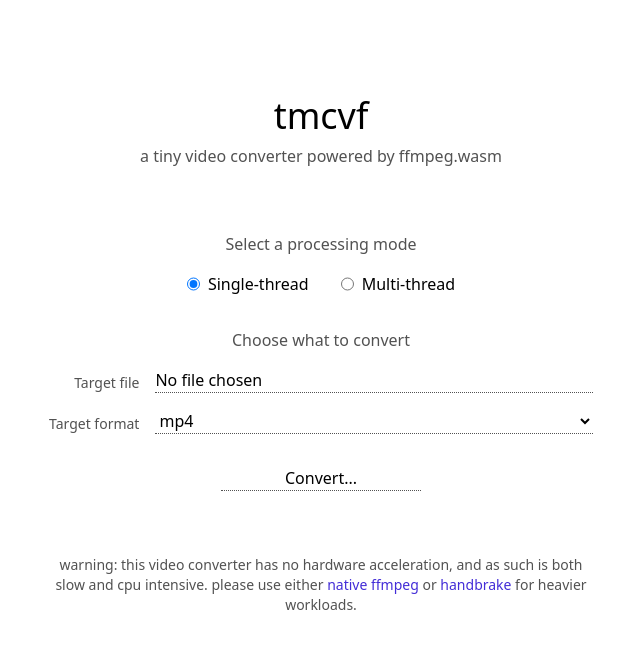
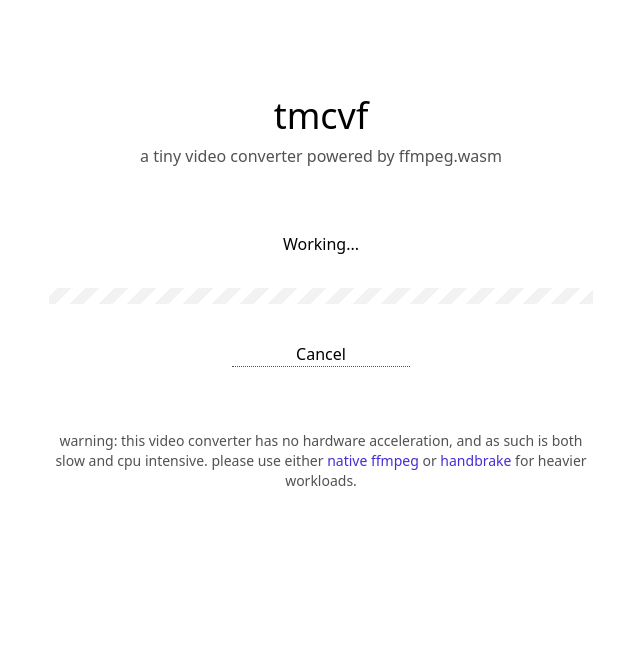
Before and after one commit to ext4cats/tmcvf, a React (Vite) app: page / in a window 1280 px wide. Shown: the top 648 px of the page, without its empty margins (319-959 px from the left). Built offline with nearby package versions, Linux system fonts and the light colour scheme.

Commit message:
add progress bar styles

```diff
--- a/src/app.tsx
+++ b/src/app.tsx
@@ -1,5 +1,5 @@
 import './app.css';
-import ConverterForm from './components/converter-form';
+import ProgressBar from './components/progress-bar';
 
 export default function App() {
   return (
@@ -11,8 +11,10 @@ export default function App() {
         </p>
       </header>
       <main className="my-16">
-        <ConverterForm
-          onSubmit={(values) => window.alert(JSON.stringify(values, null, 2))}
+        <ProgressBar
+          message="Working..."
+          onCancel={() => window.alert('cancelled on twitter')}
+          progress={0}
         />
       </main>
       <footer>
--- /dev/null
+++ b/src/components/progress-bar.css
@@ -0,0 +1,24 @@
+#progress {
+  width: 100%;
+  height: calc(var(--spacing) * 4);
+  margin: calc(var(--spacing) * 8) 0;
+  background: repeating-linear-gradient(
+    -45deg,
+    rgba(0, 0, 0, 0.05),
+    rgba(0, 0, 0, 0.05) 10px,
+    transparent 10px,
+    transparent 20px
+  );
+}
+
+#progress::-webkit-progress-bar {
+  background: transparent;
+}
+
+#progress::-webkit-progress-value {
+  background-color: black;
+}
+
+#progress::-moz-progress-bar {
+  background-color: black;
+}
--- a/src/components/progress-bar.tsx
+++ b/src/components/progress-bar.tsx
@@ -1,9 +1,15 @@
+import './progress-bar.css';
+
 export default function ProgressBar(props: ProgressBarProps) {
   return (
-    <section>
+    <section className="text-center">
       <label htmlFor="progress">{props.message}</label>
-      <progress id="progress" value={props.progress} />
-      <button type="button" onClick={props.onCancel}>
+      <progress id="progress" value={props.progress?.toString()} />
+      <button
+        className="px-16 border-b border-neutral-600 border-dotted hover:border-solid hover:cursor-pointer"
+        type="button"
+        onClick={props.onCancel}
+      >
         Cancel
       </button>
     </section>
```
